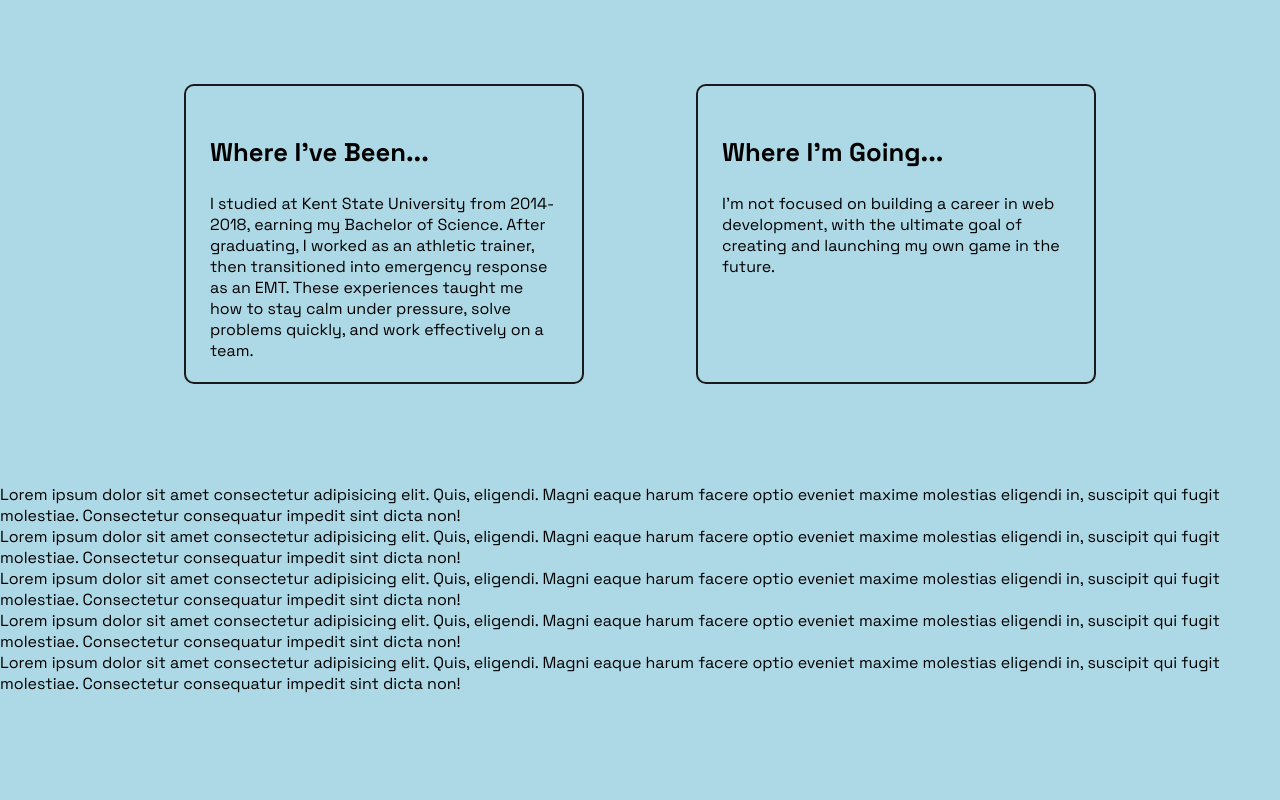
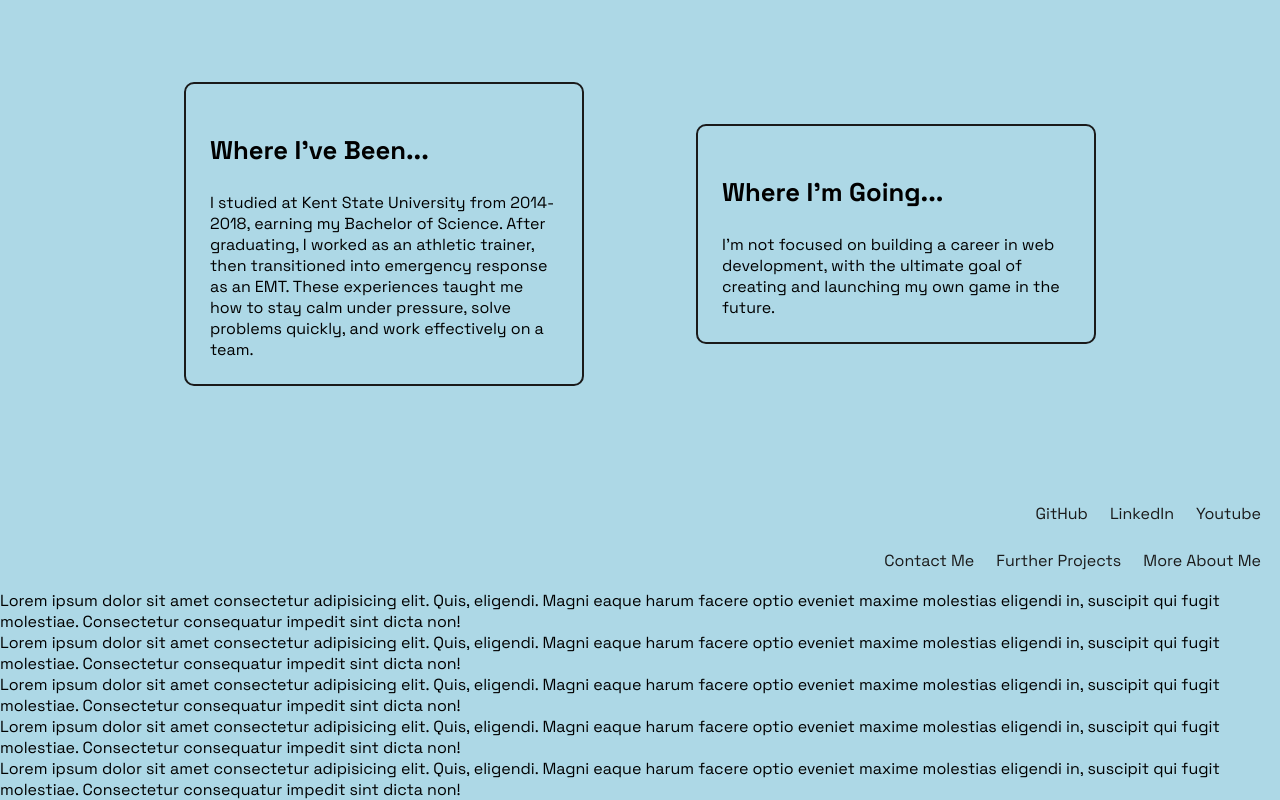
Before and after one commit to lengleman-spec/first-website, a plain HTML site: page index.html in a window 1280 px wide. Shown: the part 2075-2875 px from the top of the page. Before the commit the page ends 2769 px from the top, so only its background shows below. Drawn offline with Linux system fonts and the light colour scheme.

Commit message:
added footer links

```diff
--- a/index.html
+++ b/index.html
@@ -121,6 +121,24 @@
       </section>
     </main>
 
+    <!-- FOOTER -->
+    <footer>
+      <div class="social">
+        <ul>
+          <li><a href="">GitHub</a></li>
+          <li><a href="">LinkedIn</a></li>
+          <li><a href="">Youtube</a></li>
+        </ul>
+      </div>
+
+      <div class="contact">
+        <ul>
+          <li><a href="">Contact Me</a></li>
+          <li><a href="">Further Projects</a></li>
+          <li><a href="">More About Me</a></li>
+        </ul>
+      </div>
+    </footer>
     <p>
       Lorem ipsum dolor sit amet consectetur adipisicing elit. Quis, eligendi.
       Magni eaque harum facere optio eveniet maxime molestias eligendi in,
--- a/styles.css
+++ b/styles.css
@@ -143,7 +143,7 @@ section {
   border: 2px solid #1a1a1a;
   border-radius: 10px;
   width: 400px;
-  height: 300px;
+
   margin-right: 1.5rem;
   margin-left: 1.5rem;
   padding: 1.5rem;
```
